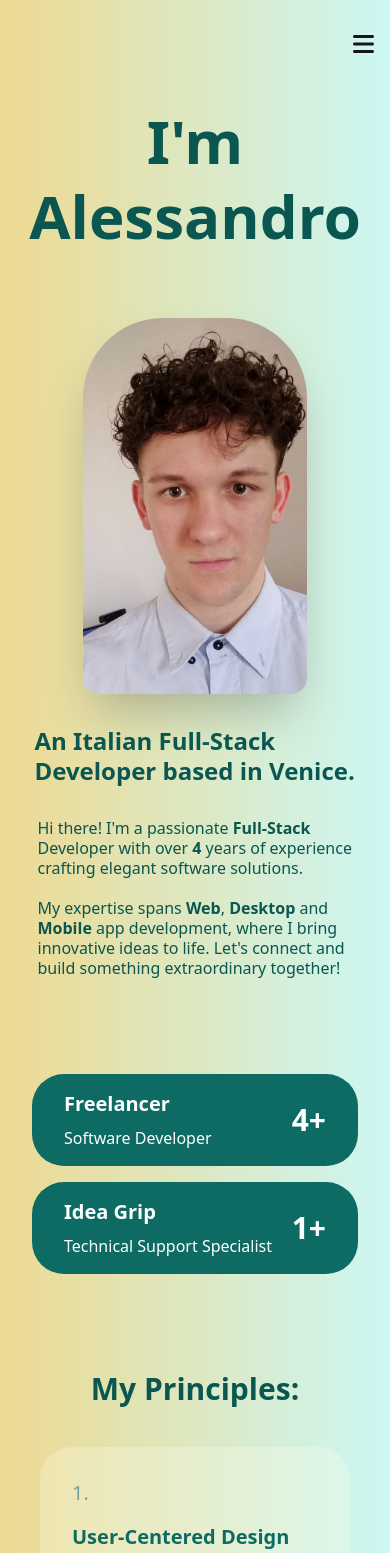
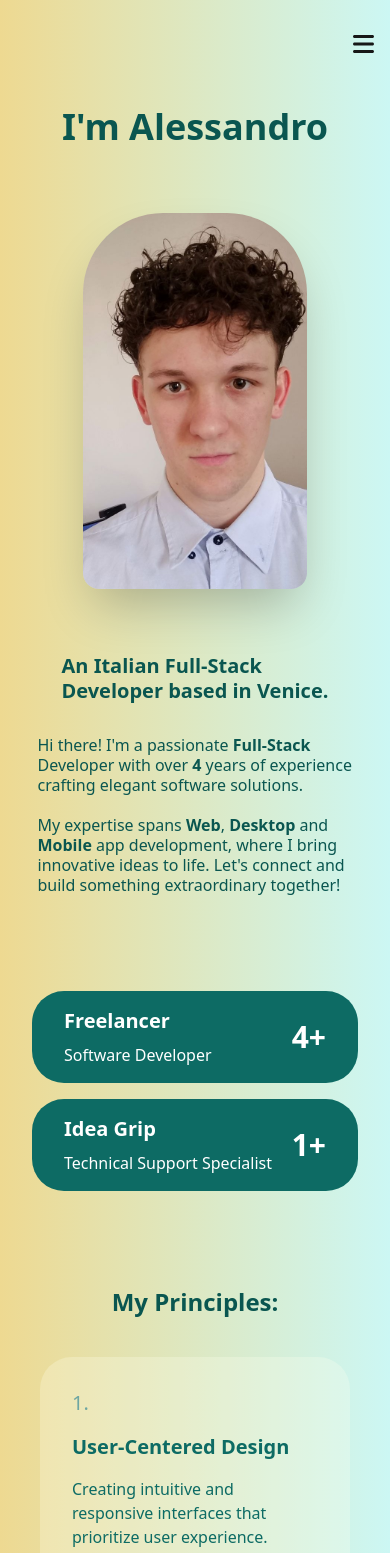
Before and after one commit to Ale-1508/portfolio, a Next.js app: page /about in a window 390 px wide. Shown: the top 1553 px of the page. Built offline with nearby package versions, Linux system fonts and the light colour scheme.

Commit message:
Fixed About section to better fit Mobile Screens

```diff
--- a/src/app/about/components/AboutMe.tsx
+++ b/src/app/about/components/AboutMe.tsx
@@ -8,7 +8,7 @@ const Title = ( {isVisible} : {isVisible:boolean}) => {
   return (
     <h1 className={`
         flex flex-row w-full
-        text-6xl md:text-7xl lg:text-8xl
+        text-4xl sm:text-5xl md:text-7xl lg:text-8xl
         font-semibold leading-tight
         text-center justify-center
         text-primary-600
@@ -27,12 +27,12 @@ const Description = () => {
       justify-center items-center
     '>
       <h2 className='
-        text-2xl md:text-3xl lg:text-4xl
+        text-xl md:text-2xl lg:text-4xl
         font-semibold leading-tight
         text-primary-600
       '>
         <Balancer className="w-full flex">
-          An Italian Full-Stack Developer based in Venice.
+          {`An Italian Full-Stack Developer based in Venice.`}
         </Balancer>
       </h2>
       <p className='
@@ -79,7 +79,7 @@ useEffect( () => {
       <Title isVisible={isVisible}/>
       <div className="
         flex flex-col ml:flex-row
-        gap-8 ml:gap-24
+        gap-16 ml:gap-24
         justify-center items-center
       ">
         <PicureOfMe />
--- a/src/app/about/components/MoreAboutMe.tsx
+++ b/src/app/about/components/MoreAboutMe.tsx
@@ -16,10 +16,10 @@ const MoreAboutMe = () => {
     `}>
       <h1 className="w-full xl:w-160
         flex justify-start items-start
-        text-3xl md:text-4xl lg:text-5xl
+        text-2xl md:text-4xl lg:text-5xl
         font-semibold leading-tight
         text-primary-600
-      ">More About Me:</h1>
+      ">{`More About Me:`}</h1>
       <p className="
         w-full xl:w-160
         text-lg lg:text-xl
--- a/src/app/about/components/WorkPrinciples.tsx
+++ b/src/app/about/components/WorkPrinciples.tsx
@@ -96,10 +96,10 @@ const WorkPrinciples = () => {
       transition-transform duration-500 ease-out ${isVisible ? 'translate-y-0 opacity-100' : '-translate-y-10 opacity-0'}
       `}>
       <h1 className="
-        text-3xl md:text-4xl lg:text-5xl
+        text-2xl md:text-4xl lg:text-5xl
         font-semibold leading-tight
         text-primary-600
-      ">My Principles:</h1>
+      ">{`My Principles:`}</h1>
       <Card />
     </div>
   )
```
